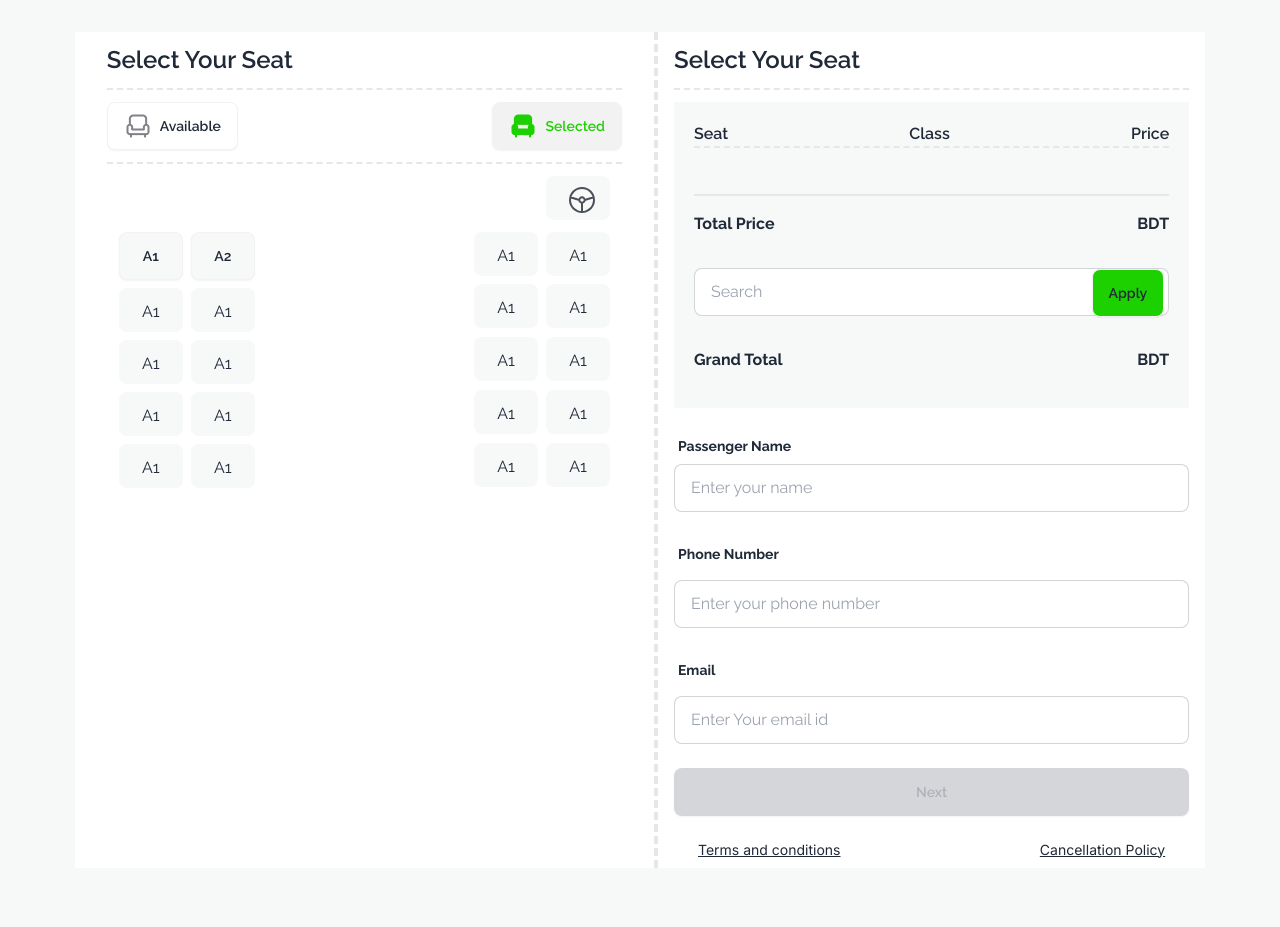
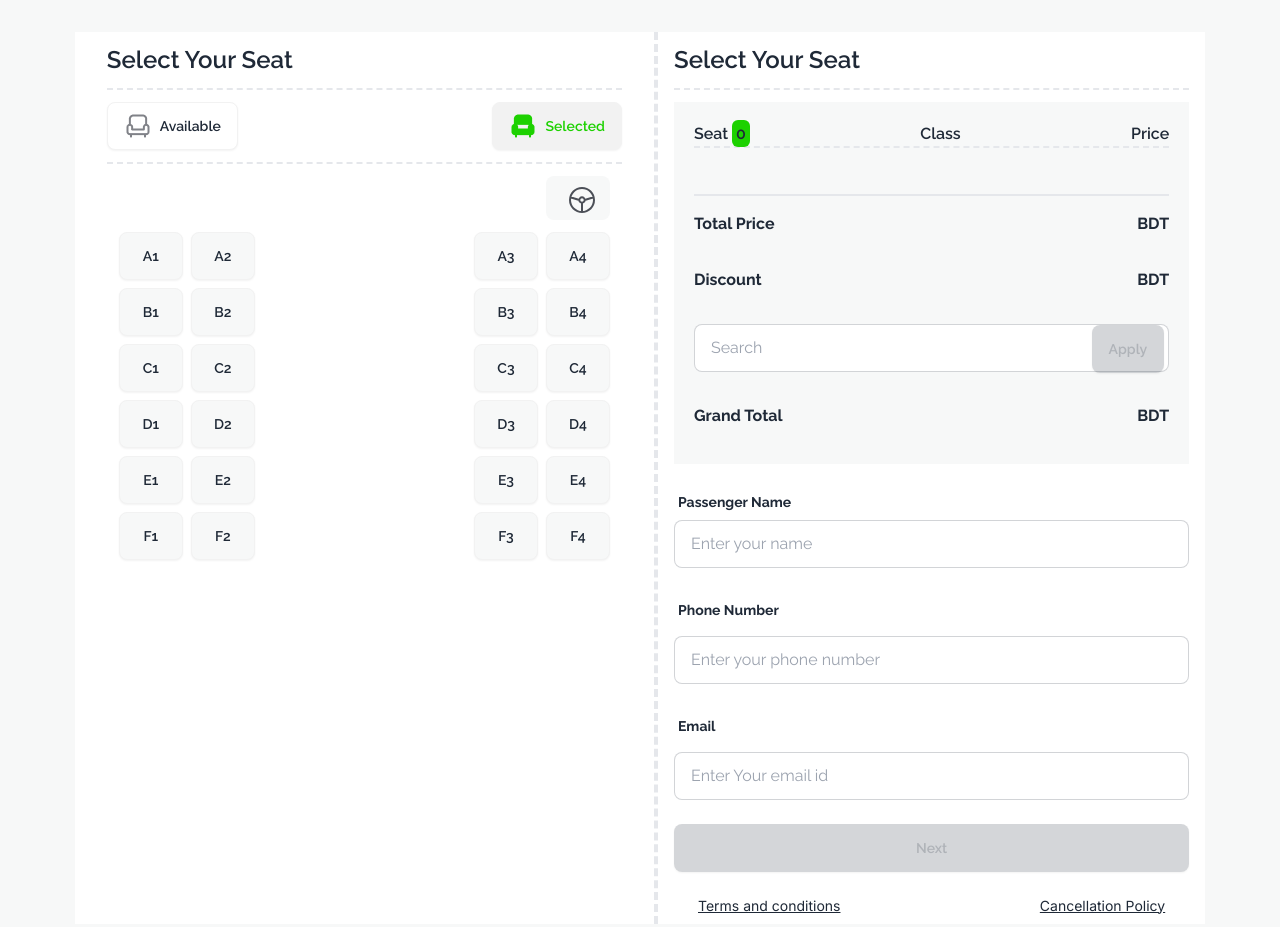
Before and after one commit to irfan340/Bus-ticket, a plain HTML site: page index.html in a window 1280 px wide. Shown: the part 1860-2787 px from the top of the page. Drawn offline with nearby package versions, Linux system fonts and the light colour scheme.

Commit message:
completed

```diff
--- a/index.html
+++ b/index.html
@@ -12,7 +12,7 @@
 </head>
 
 <body>
-    <main>
+    <main id="main">
         <!-- nav bar -->
         <section class="font-raleway m-[5%]">
             <div class="navbar bg-base-100">
@@ -85,7 +85,7 @@
                         <div class="half-circle-b"></div>
                     </div>
                     <div class="p-7">
-                        <h1 class="text-3xl font-bold text-[#030712]">New 15</h1>
+                        <h1 class="text-3xl font-bold text-[#030712]">New15</h1>
                         <p class="text-xl font-medium  text-[#03071266]">Coupon Code</p>
                     </div>
                 </div>
@@ -130,7 +130,7 @@
                         </div>
                         <a class="btn bg-[#1dd10019]">
                             <img src="images/seat-green.png" alt="">
-                            <p class="text-[#1DD100]">40 seat left</p>
+                            <p class="text-[#1DD100] font-inter"><span id="seat-left">40</span> seat left</p>
                         </a>
                     </div>
                     <div class="divide-y divide bg-[#F7F8F8] rounded-lg">
@@ -181,26 +181,52 @@
                                     onclick="priceShow('A1')">A1</li>
                                 <li class="bg-[#F7F8F8] h-11 w-16 rounded-lg p-3 text-center btn" id="A2"
                                     onclick="priceShow('A2')">A2</li>
-                                <li class="bg-[#F7F8F8] h-11 w-16 rounded-lg p-3 text-center">A1</li>
-                                <li class="bg-[#F7F8F8] h-11 w-16 rounded-lg p-3 text-center">A1</li>
-                                <li class="bg-[#F7F8F8] h-11 w-16 rounded-lg p-3 text-center">A1</li>
-                                <li class="bg-[#F7F8F8] h-11 w-16 rounded-lg p-3 text-center">A1</li>
-                                <li class="bg-[#F7F8F8] h-11 w-16 rounded-lg p-3 text-center">A1</li>
-                                <li class="bg-[#F7F8F8] h-11 w-16 rounded-lg p-3 text-center">A1</li>
-                                <li class="bg-[#F7F8F8] h-11 w-16 rounded-lg p-3 text-center">A1</li>
-                                <li class="bg-[#F7F8F8] h-11 w-16 rounded-lg p-3 text-center">A1</li>
+                                <li class="bg-[#F7F8F8] h-11 w-16 rounded-lg p-3 text-center btn" id="B1"
+                                    onclick="priceShow('B1')">B1</li>
+                                <li class="bg-[#F7F8F8] h-11 w-16 rounded-lg p-3 text-center btn" id="B2"
+                                    onclick="priceShow('B2')">B2</li>
+                                <li class="bg-[#F7F8F8] h-11 w-16 rounded-lg p-3 text-center btn" id="C1"
+                                    onclick="priceShow('C1')">C1</li>
+                                <li class="bg-[#F7F8F8] h-11 w-16 rounded-lg p-3 text-center btn" id="C2"
+                                    onclick="priceShow('C2')">C2</li>
+                                <li class="bg-[#F7F8F8] h-11 w-16 rounded-lg p-3 text-center btn" id="D1"
+                                    onclick="priceShow('D1')">D1</li>
+                                <li class="bg-[#F7F8F8] h-11 w-16 rounded-lg p-3 text-center btn" id="D2"
+                                    onclick="priceShow('D2')">D2</li>
+                                <li class="bg-[#F7F8F8] h-11 w-16 rounded-lg p-3 text-center btn" id="E1"
+                                    onclick="priceShow('E1')">E1</li>
+                                <li class="bg-[#F7F8F8] h-11 w-16 rounded-lg p-3 text-center btn" id="E2"
+                                    onclick="priceShow('E2')">E2</li>
+                                <li class="bg-[#F7F8F8] h-11 w-16 rounded-lg p-3 text-center btn" id="F1"
+                                    onclick="priceShow('F1')">F1</li>
+                                <li class="bg-[#F7F8F8] h-11 w-16 rounded-lg p-3 text-center btn" id="F2"
+                                    onclick="priceShow('F2')">F2</li>
                             </ul>
                             <ul class="grid grid-cols-2 gap-2 ">
-                                <li class="bg-[#F7F8F8] h-11 w-16 rounded-lg p-3 text-center">A1</li>
-                                <li class="bg-[#F7F8F8] h-11 w-16 rounded-lg p-3 text-center">A1</li>
-                                <li class="bg-[#F7F8F8] h-11 w-16 rounded-lg p-3 text-center">A1</li>
-                                <li class="bg-[#F7F8F8] h-11 w-16 rounded-lg p-3 text-center">A1</li>
-                                <li class="bg-[#F7F8F8] h-11 w-16 rounded-lg p-3 text-center">A1</li>
-                                <li class="bg-[#F7F8F8] h-11 w-16 rounded-lg p-3 text-center">A1</li>
-                                <li class="bg-[#F7F8F8] h-11 w-16 rounded-lg p-3 text-center">A1</li>
-                                <li class="bg-[#F7F8F8] h-11 w-16 rounded-lg p-3 text-center">A1</li>
-                                <li class="bg-[#F7F8F8] h-11 w-16 rounded-lg p-3 text-center">A1</li>
-                                <li class="bg-[#F7F8F8] h-11 w-16 rounded-lg p-3 text-center">A1</li>
+                                <li class="bg-[#F7F8F8] h-11 w-16 rounded-lg p-3 text-center btn" id="A3"
+                                    onclick="priceShow('A3')">A3</li>
+                                <li class="bg-[#F7F8F8] h-11 w-16 rounded-lg p-3 text-center btn" id="A4"
+                                    onclick="priceShow('A4')">A4</li>
+                                <li class="bg-[#F7F8F8] h-11 w-16 rounded-lg p-3 text-center btn" id="B3"
+                                    onclick="priceShow('B3')">B3</li>
+                                <li class="bg-[#F7F8F8] h-11 w-16 rounded-lg p-3 text-center btn" id="B4"
+                                    onclick="priceShow('B4')">B4</li>
+                                <li class="bg-[#F7F8F8] h-11 w-16 rounded-lg p-3 text-center btn" id="C3"
+                                    onclick="priceShow('C3')">C3</li>
+                                <li class="bg-[#F7F8F8] h-11 w-16 rounded-lg p-3 text-center btn" id="C4"
+                                    onclick="priceShow('C4')">C4</li>
+                                <li class="bg-[#F7F8F8] h-11 w-16 rounded-lg p-3 text-center btn" id="D3"
+                                    onclick="priceShow('D3')">D3</li>
+                                <li class="bg-[#F7F8F8] h-11 w-16 rounded-lg p-3 text-center btn" id="D4"
+                                    onclick="priceShow('D4')">D4</li>
+                                <li class="bg-[#F7F8F8] h-11 w-16 rounded-lg p-3 text-center btn" id="E3"
+                                    onclick="priceShow('E3')">E3</li>
+                                <li class="bg-[#F7F8F8] h-11 w-16 rounded-lg p-3 text-center btn" id="E4"
+                                    onclick="priceShow('E4')">E4</li>
+                                <li class="bg-[#F7F8F8] h-11 w-16 rounded-lg p-3 text-center btn" id="F3"
+                                    onclick="priceShow('F3')">F3</li>
+                                <li class="bg-[#F7F8F8] h-11 w-16 rounded-lg p-3 text-center btn" id="F4"
+                                    onclick="priceShow('F4')">F4</li>
                             </ul>
                         </div>
                     </div>
@@ -210,7 +236,8 @@
                     <div class="py-3">
                         <div class=" bg-[#F7F8F8] p-5">
                             <div class="border-b-2 border-dashed flex justify-between">
-                                <p class="font-semibold">Seat</p>
+                                <p class="font-semibold">Seat <span class="bg-[#1DD100] rounded-md p-1"
+                                        id="selected-seat">0</span></p>
                                 <p class="font-semibold">Class</p>
                                 <p class="font-semibold">Price</p>
                             </div>
@@ -221,15 +248,20 @@
                                 <p>Total Price</p>
                                 <p>BDT <span id="sum"></span></p>
                             </div>
+                            <div class="flex justify-between py-4 font-bold">
+                                <p>Discount <span id="discount"></span></p>
+                                <p>BDT <span id="percent"></span></p>
+                            </div>
                             <div class="py-4">
                                 <label class="input input-bordered flex items-centerss">
-                                    <input type="text" class="grow" placeholder="Search" />
-                                    <button class="relative left-3 btn bg-[#1DD100]">Apply</button>
+                                    <input type="text" class="grow" id="token" placeholder="Search" />
+                                    <button class="relative left-3 btn bg-[#1DD100]" id='coupon-apply'
+                                        disabled>Apply</button>
                                 </label>
                             </div>
                             <div class="flex justify-between font-bold py-4">
                                 <p>Grand Total</p>
-                                <p>BDT <span></span></p>
+                                <p>BDT <span id="grand-total"></span></p>
                             </div>
                         </div>
                     </div>
@@ -263,20 +295,8 @@
                 </div>
             </div>
         </section>
-        <!-- done -->
-        <section class="min-h-screen bg-[#F2F1F1]" >
-            <div class="text-center bg-white relative top-40 m-[5%]">
-                <div class="w-full"><img class="m-auto" src="images/success.png" alt=""></div>
-                <h1 class="text-[#27AE60] text-2xl font-bold">SUCCESS</h1>
-                <p>Thank you for Booking Our Bus Seats.
-                    We are working hard to find the best service and deals for you.
-                </p>
-                <p class="text-[#4A4A4A] font-light">Shortly you will find a confirmation in your email.</p>
-                <button class="btn bg-[#27AE60]">Continue</button>
-            </div>
-        </section>
     </main>
-    <footer class="min-h-52 bg-[#030712] text-white p-32">
+    <footer id="footer" class="min-h-52 bg-[#030712] text-white p-32">
         <div class="flex justify-between pb-7">
             <div>
                 <h1 class="text-4xl font-extrabold">P-Ticket</h1>
@@ -295,6 +315,18 @@
             </aside>
         </div>
     </footer>
+    <!-- done -->
+    <section class="min-h-screen bg-[#F2F1F1]" id="continue" hidden>
+        <div class="text-center bg-white relative top-40 m-[5%]">
+            <div class="w-full"><img class="m-auto" src="images/success.png" alt=""></div>
+            <h1 class="text-[#27AE60] text-2xl font-bold">SUCCESS</h1>
+            <p>Thank you for Booking Our Bus Seats.
+                We are working hard to find the best service and deals for you.
+            </p>
+            <p class="text-[#4A4A4A] font-light">Shortly you will find a confirmation in your email.</p>
+            <button class="btn bg-[#27AE60]">Continue</button>
+        </div>
+    </section>
     <script src="script/script.js"></script>
 </body>
 
--- a/script/script.js
+++ b/script/script.js
@@ -2,6 +2,8 @@ function makeGreen() {
     document.getElementById('A1').style.backgroundColor = '#1DD100'
 }
 function priceShow(event) {
+    document.getElementById(event).setAttribute('disabled',true)
+    document.getElementById(event).style.backgroundColor = '#1DD100'
     let container = document.createElement('div')
     document.getElementById('price-show').appendChild(container)
     container.setAttribute('class', 'flex justify-between')
@@ -24,76 +26,78 @@ function priceShow(event) {
         amount = parseInt(price.innerText)
         total = total + amount
     }
+    // selected seat
+    let seatSelected=parseInt(total)/550
+    console.log(seatSelected)
+    document.getElementById('selected-seat').innerText=seatSelected
+    // seat left
+    seatLeft=40-seatSelected
+    document.getElementById('seat-left').innerText=seatLeft
+    // enable next button
     document.getElementById('sum').innerText = total
     console.log(total)
-    let number = parseInt(document.getElementById('number').value)
-    console.log(typeof number)
-    if (parseInt(total)> 0 && number > 0) {
+    let numbers = parseInt(document.getElementById('number').value)
+    console.log(numbers)
+    if (parseInt(total) > 0 && numbers > 0 ) {
         document.getElementById('next').removeAttribute('disabled')
     }
     else {
         document.getElementById('next').setAttribute('disabled', true)
         console.log('hi')
     }
+    // enable coupon
+    if(parseInt(total)>2000){
+        document.getElementById('coupon-apply').removeAttribute('disabled')
+    }
+    // stop black-market
+    if(parseInt(total)==2200){
+        let black= document.querySelectorAll('li')
+        for(let i=0; i<black.length;i++){
+            black[i].setAttribute('disabled',true)
+        }
+    }
+
 }
+// discount
+document.getElementById('token').addEventListener('keyup',function(){
+    let token=document.getElementById('token').value
+    let total=parseInt(document.getElementById('sum').innerText)
+    let percentage=0
+    if(token=='New15' && total>2000){
+        percentage=document.getElementById('percent')
+        percentage.innerText=total*(0.15)
+        document.getElementById('discount').innerText='15%'
+    }
+    else if(token=='couple 20' && total>2000){
+        percentage=document.getElementById('percent')
+        percentage.innerText=total*(0.2)
+        document.getElementById('discount').innerText='20%'
+    }
+})
+// Grand total
+document.getElementById('coupon-apply').addEventListener('click',function(){
+    let token=document.getElementById('token').value
+    let total=parseInt(document.getElementById('sum').innerText)
+    let percentage=parseInt(document.getElementById('percent').innerText)
+    let grandTotal=total-percentage
+    document.getElementById('grand-total').innerText=grandTotal
+})
 
-document.getElementById('number').addEventListener('keydown', function (event) {
-    let number = event.target.value.length
+
+document.getElementById('number').addEventListener('keyup', function (event) {
+    let number = parseInt(event.target.value)
+    let numberLength = number.length
     let total = parseInt(document.getElementById('sum').innerText)
-    console.log(typeof total)
-    if (number >= 0 && total > 0) {
+    console.log(typeof number)
+    if (numberLength >= 0 && total > 0 ) {
         document.getElementById('next').removeAttribute('disabled')
     }
     else {
         document.getElementById('next').setAttribute('disabled', true)
     }
 })
-// document.getElementById('A1').addEventListener('click',function(){
-//     {
-//         let container = document.createElement('div')
-//         document.getElementById('price-show').appendChild(container)
-//         container.setAttribute('class', 'flex justify-between')
-
-//         let seatElement = document.createElement('p')
-//         seatElement.innerText = event
-//         container.appendChild(seatElement)
-//         let classElement = document.createElement('p')
-//         classElement.innerText = 'Economy'
-//         container.appendChild(classElement)
-//         let priceElement = document.createElement('p')
-//         priceElement.innerText = 550
-//         priceElement.setAttribute('class', 'prices')
-//         container.appendChild(priceElement)
-//         console.log(document.getElementById('price-show').innerHTML)
-//         // total
-//         let prices = document.getElementsByClassName('prices')
-//         let total = 0
-//         for (let price of prices) {
-//             amount = parseInt(price.innerText)
-//             total = total + amount
-//         }
-//         document.getElementById('sum').innerText = total
-//         console.log(total)
-//         let number = parseInt(document.getElementById('number').value)
-//         console.log(typeof number)
-//         if (parseInt(total)> 0 && number > 0) {
-//             document.getElementById('next').removeAttribute('disabled')
-//         }
-//         else {
-//             document.getElementById('next').setAttribute('disabled', true)
-//             console.log('hi')
-//         }
-//     }
-// })
-// document.getElementById('A1').addEventListener('click',function(event){
-//     let number=document.getElementById('number').target.value.length
-//     console.log(number)
-//     // let total=parseInt(document.getElementById('sum').innerText)
-//     // console.log(typeof total)
-//     // if(number>=0 && total>0){
-//     //     document.getElementById('next').removeAttribute('disabled')
-//     // }
-//     // else{
-//     //     document.getElementById('next').setAttribute('disabled',true)
-//     // }
-// })
+document.getElementById('next').addEventListener('click',function(){
+    document.getElementById('continue').removeAttribute('hidden')
+    document.getElementById('main').setAttribute('hidden',true)
+    document.getElementById('footer').setAttribute('hidden',true)
+})
```
